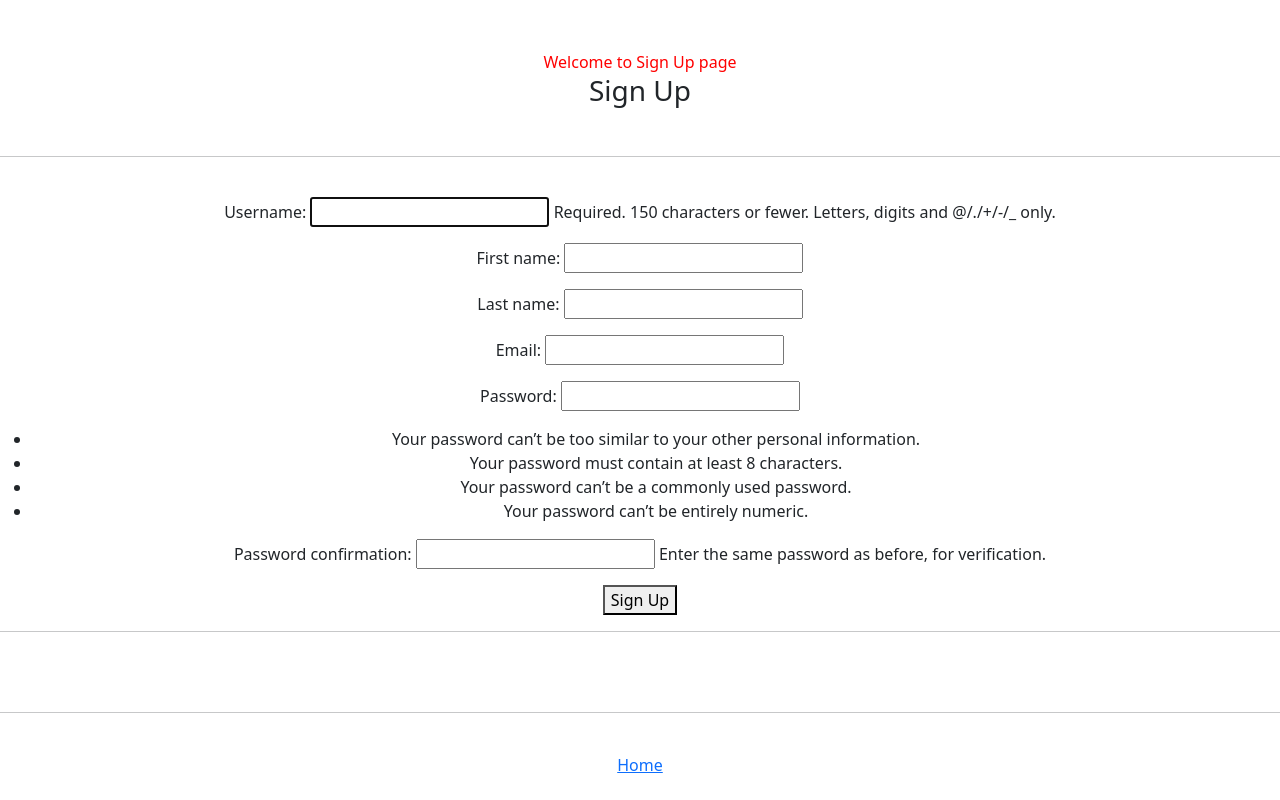
After one commit to amaechijude/Django_Book_Store, a Django app: page /signup in a window 1280 px wide. The commit adds this page. Run offline with Django 4.2, Linux system fonts and the light colour scheme.

Commit message:
Sign up form

```diff
--- a/recordApp/forms.py
+++ b/recordApp/forms.py
@@ -5,9 +5,12 @@ from django.contrib.auth.forms import UserCreationForm
 from .models import Books, Authors
 
 class RegisterForm(UserCreationForm):
+    email = forms.EmailField()
+    first_name = forms.CharField()
+    last_name = forms.CharField()
     class Meta:
         model = User
-        fields = '__all__'
+        fields = ('username', 'first_name', 'last_name', 'email', 'password1', 'password2')
 
 
 class AddRecordForm(forms.ModelForm):
--- a/recordApp/templates/index.html
+++ b/recordApp/templates/index.html
@@ -70,6 +70,10 @@
 
         </form>
     </div>
+    <br><hr><br>
+                <div class="text-center">
+                   <a href="{% url 'signup' %}">Sign Up</a>
+                </div>
     {% endif %}
 
     <script src="https://cdn.jsdelivr.net/npm/bootstrap@5.3.0-alpha1/dist/js/bootstrap.bundle.min.js" integrity="sha384-w76AqPfDkMBDXo30jS1Sgez6pr3x5MlQ1ZAGC+nuZB+EYdgRZgiwxhTBTkF7CXvN" crossorigin="anonymous"></script>
--- /dev/null
+++ b/recordApp/templates/signup.html
@@ -0,0 +1,33 @@
+<!DOCTYPE html>
+<html lang="en">
+
+<head>
+    <meta charset="UTF-8">
+    <meta name="viewport" content="width=device-width, initial-scale=1.0">
+    <title>Sign Up</title>
+    <link href="https://cdn.jsdelivr.net/npm/bootstrap@5.3.0-alpha1/dist/css/bootstrap.min.css" rel="stylesheet" integrity="sha384-GLhlTQ8iRABdZLl6O3oVMWSktQOp6b7In1Zl3/Jr59b6EGGoI1aFkw7cmDA6j6gD" crossorigin="anonymous">
+</head>
+
+<body>
+    <div>
+    </div>
+    <div class="text-center" style="margin-top:50px">
+        <div style="color:red">
+            {% for message in messages %}
+            {{ message }}
+            {% endfor %}
+        </div>
+        <form action="{% url 'signup' %}" method="post">
+            {% csrf_token %}
+            <h3>Sign Up</h3><br><hr><br>
+            {{ form.as_p }}
+            <button type="submit">Sign Up</button><br><hr><br>
+                <br><hr><br>
+                <div class="text-center">
+                    <a href="{% url 'index' %}">Home</a>
+                </div>
+
+                <script src="https://cdn.jsdelivr.net/npm/bootstrap@5.3.0-alpha1/dist/js/bootstrap.bundle.min.js" integrity="sha384-w76AqPfDkMBDXo30jS1Sgez6pr3x5MlQ1ZAGC+nuZB+EYdgRZgiwxhTBTkF7CXvN" crossorigin="anonymous"></script>
+            </body>
+
+        </html>
--- a/recordApp/urls.py
+++ b/recordApp/urls.py
@@ -15,4 +15,5 @@ urlpatterns = [
     path('records/<int:pk>', views.records, name='records'),
     path('delete_book/<int:pk>', views.delete_book, name='delete_book'),
     path('update_book/<int:pk>', views.update_book, name='update_book'),
+    path('signup', views.signup, name='signup'),
 ]
--- a/recordApp/views.py
+++ b/recordApp/views.py
@@ -10,14 +10,41 @@ from rest_framework.parsers import JSONParser
 from recordApp.models import Books, Customers, Orders, OrderItems, Payments
 from recordApp.serializers import BookSerializer, CustomerSerializer, OrderSerializer, OrderItemSerializer, PaymentSerializer
 
+
+#Views
+#frontend signup
+def signup(request):
+    if request.method == 'POST':
+        form = RegisterForm(request.POST)
+        if form.is_valid():
+            form.save()
+            #Authnenticate and sign in
+            username = form.cleaned_data['username']
+            password = form.cleaned_data['password1']
+            user = authenticate(username=username, password=password)
+            login(request, user)
+            messages.success(request, "You Have Successfully Signed Up! Welcome!")
+            return redirect('index')
+        else:
+            form = RegisterForm()
+            messages.info(request, "{Error: Could not Sign Up}")
+            form_content = {"form": form}
+            return render(request, 'signup.html', form_content)
+
+    form = RegisterForm()
+    messages.info(request, "Welcome to Sign Up page")
+    form_content = {"form": form}
+    return render(request, 'signup.html', form_content)
+
+#logout
 def logout_user(request):
 	logout(request)
 	messages.success(request, "You Have Been Logged Out...")
 	return redirect('index')
 
+#Frontend homepage
 def index(request):
     all_bookSerializer = Books.objects.all()
-    #all_bookSerializer = BookSerializer(all_books, many=True).data
     if request.method == 'POST':
         username = request.POST['username']
         password = request.POST['password']
```
